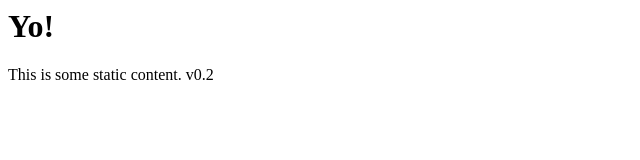
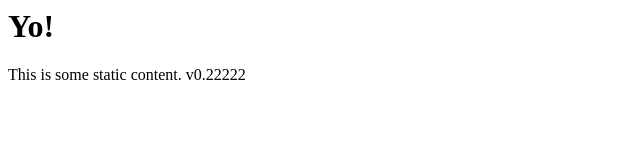
Before and after one commit to icyak/nginx-multi, a plain HTML site: page index.html in a window 1280 px wide. Shown: the full height of the page, 0-640 px from the left. Drawn offline with Linux system fonts and the light colour scheme.

Commit message:
Update index.html

```diff
--- a/index.html
+++ b/index.html
@@ -1,6 +1,6 @@
 <html>
   <body>
     <h1>Yo!</h1>
-    This is some static content. v0.2
+    This is some static content. v0.22222
   </body>
 </html>
```
